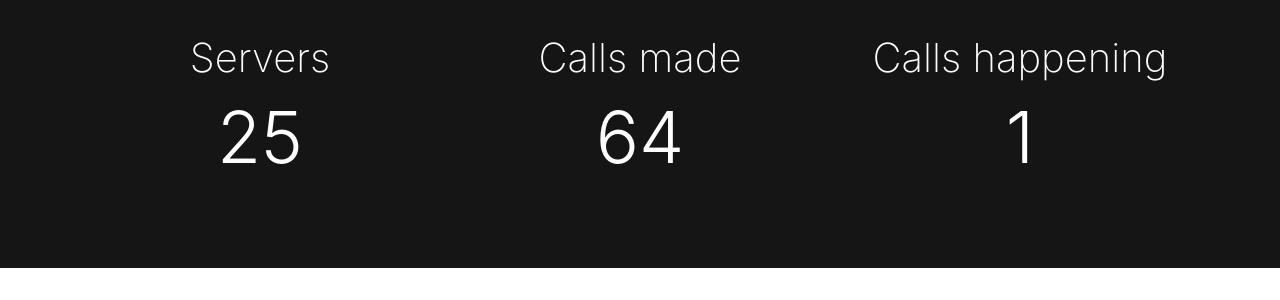
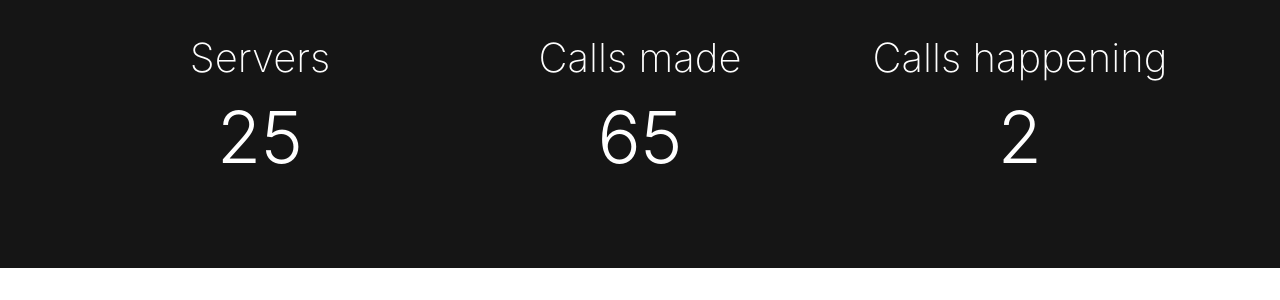
Before and after one commit to tumblenet/tnphone.tumblenet.ga, a Jekyll site: the page built from index.html, in a window 1280 px wide and 900 px high, scrolled down 443 px. Shown: the part 167-467 px from the top of the window. Built offline with Jekyll 4.4.1, drawn with Linux system fonts in a browser that asks for light colours; nearby versions of some CDN libraries.

Commit message:
Update Phones feed

```diff
--- a/_data/phones.json
+++ b/_data/phones.json
@@ -140,12 +140,12 @@
 			"name": "Big Dad's Gamer Zone<#307622571380047872>",
 			"guild": "211443378045452298",
 			"channel": "307622571380047872",
-			"inCall": false,
+			"inCall": true,
 			"noDelete": false,
 			"wwtbam": false
 		}
 	],
-	"callsMade": 64,
+	"callsMade": 65,
 	"servers": 25,
-	"currentCalls": 1
+	"currentCalls": 2
 }
```
